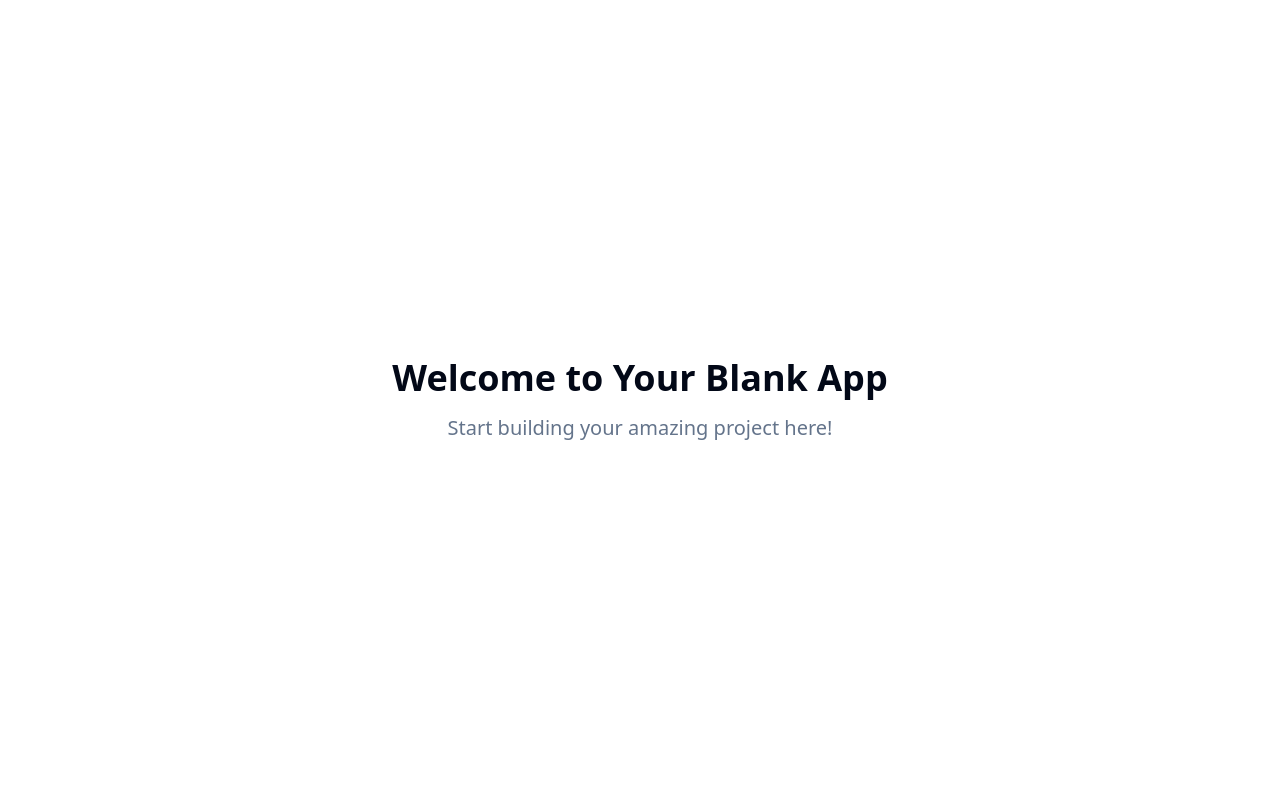
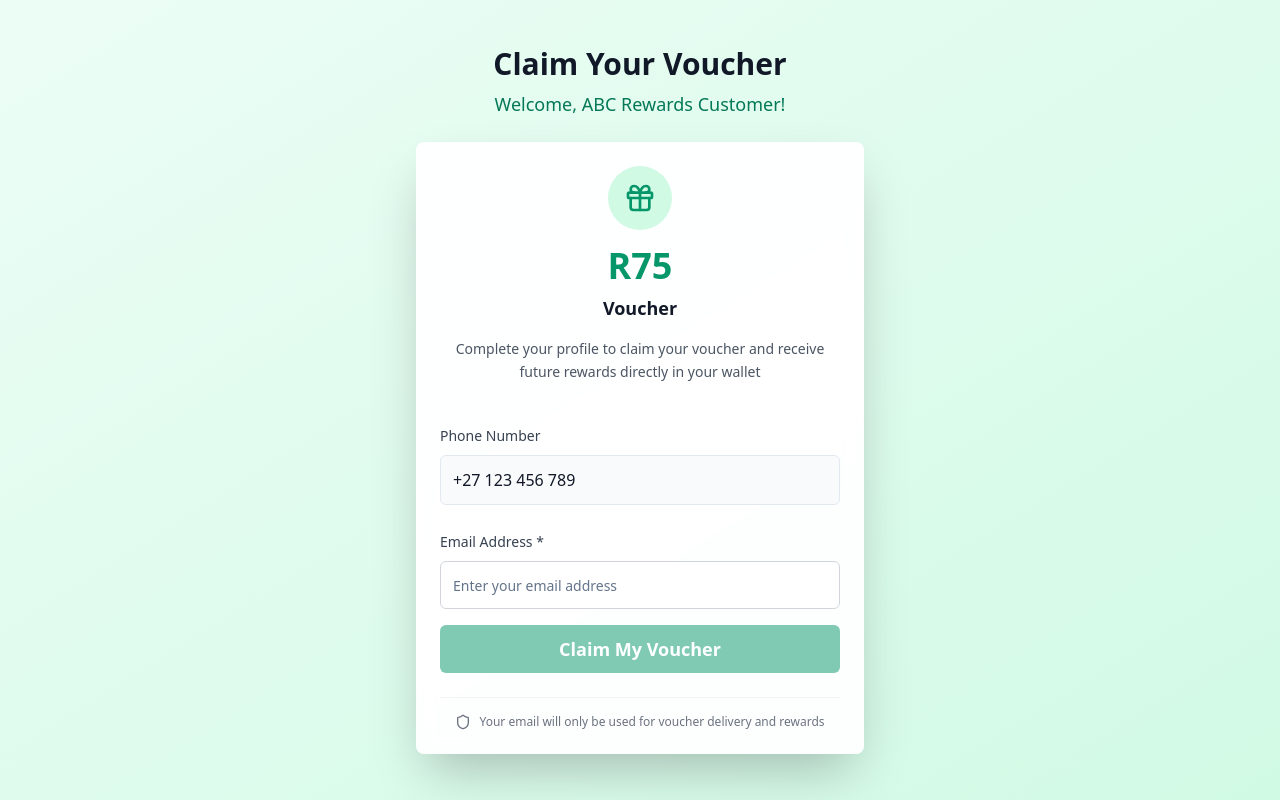
Before and after one commit to dominicaDP/voucher-claim-flow, a React (Vite) app: page / in a window 1280 px wide. Built offline with nearby package versions, Linux system fonts and the light colour scheme.

Commit message:
Add signup page
Implement email capture page for voucher redemption.

```diff
--- a/index.html
+++ b/index.html
@@ -1,14 +1,15 @@
+
 <!DOCTYPE html>
 <html lang="en">
   <head>
     <meta charset="UTF-8" />
     <meta name="viewport" content="width=device-width, initial-scale=1.0" />
-    <title>voucher-claim-flow</title>
-    <meta name="description" content="Lovable Generated Project" />
+    <title>Claim Your Voucher - ABC Rewards</title>
+    <meta name="description" content="Claim your voucher and complete your profile to receive rewards directly in your wallet" />
     <meta name="author" content="Lovable" />
 
-    <meta property="og:title" content="voucher-claim-flow" />
-    <meta property="og:description" content="Lovable Generated Project" />
+    <meta property="og:title" content="Claim Your Voucher - ABC Rewards" />
+    <meta property="og:description" content="Claim your voucher and complete your profile to receive rewards directly in your wallet" />
     <meta property="og:type" content="website" />
     <meta property="og:image" content="https://lovable.dev/opengraph-image-p98pqg.png" />
 
--- a/src/pages/Index.tsx
+++ b/src/pages/Index.tsx
@@ -1,11 +1,197 @@
-// Update this page (the content is just a fallback if you fail to update the page)
+
+import React, { useState } from 'react';
+import { Button } from "@/components/ui/button";
+import { Input } from "@/components/ui/input";
+import { Label } from "@/components/ui/label";
+import { Card, CardContent, CardHeader } from "@/components/ui/card";
+import { CheckCircle, Loader2, Gift, Shield } from 'lucide-react';
+import { useToast } from "@/hooks/use-toast";
 
 const Index = () => {
+  const [email, setEmail] = useState('');
+  const [isLoading, setIsLoading] = useState(false);
+  const [isSubmitted, setIsSubmitted] = useState(false);
+  const [emailError, setEmailError] = useState('');
+  const { toast } = useToast();
+
+  // Mock data for prototype
+  const mockData = {
+    clientName: "ABC Rewards",
+    voucherValue: "R75",
+    phoneNumber: "+27 123 456 789"
+  };
+
+  const validateEmail = (email: string) => {
+    const emailRegex = /^[^\s@]+@[^\s@]+\.[^\s@]+$/;
+    return emailRegex.test(email);
+  };
+
+  const handleEmailChange = (e: React.ChangeEvent<HTMLInputElement>) => {
+    const value = e.target.value;
+    setEmail(value);
+
+    if (value && !validateEmail(value)) {
+      setEmailError('Please enter a valid email address');
+    } else {
+      setEmailError('');
+    }
+  };
+
+  const handleSubmit = async (e: React.FormEvent) => {
+    e.preventDefault();
+
+    if (!email) {
+      setEmailError('Email address is required');
+      return;
+    }
+
+    if (!validateEmail(email)) {
+      setEmailError('Please enter a valid email address');
+      return;
+    }
+
+    setIsLoading(true);
+
+    // Simulate API call
+    try {
+      await new Promise(resolve => setTimeout(resolve, 2000));
+      setIsSubmitted(true);
+      toast({
+        title: "Voucher Claimed Successfully!",
+        description: "Check your email for confirmation details.",
+      });
+    } catch (error) {
+      toast({
+        title: "Something went wrong",
+        description: "Please try again later.",
+        variant: "destructive",
+      });
+    } finally {
+      setIsLoading(false);
+    }
+  };
+
+  if (isSubmitted) {
+    return (
+      <div className="min-h-screen bg-gradient-to-br from-emerald-50 to-emerald-100 flex items-center justify-center p-4">
+        <div className="w-full max-w-md space-y-6">
+          <Card className="border-0 shadow-2xl bg-white/95 backdrop-blur">
+            <CardContent className="p-8 text-center space-y-6">
+              <div className="mx-auto w-16 h-16 bg-emerald-100 rounded-full flex items-center justify-center">
+                <CheckCircle className="w-8 h-8 text-emerald-600" />
+              </div>
+
+              <div className="space-y-3">
+                <h1 className="text-2xl font-bold text-gray-900">
+                  Voucher Claimed!
+                </h1>
+                <p className="text-gray-600 leading-relaxed">
+                  Your {mockData.voucherValue} voucher has been successfully claimed.
+                  Check your email for confirmation and instructions on how to use your voucher.
+                </p>
+              </div>
+
+              <div className="p-4 bg-emerald-50 rounded-lg border border-emerald-200">
+                <p className="text-sm text-emerald-800 font-medium">
+                  Email sent to: {email}
+                </p>
+              </div>
+            </CardContent>
+          </Card>
+        </div>
+      </div>
+    );
+  }
+
   return (
-    <div className="min-h-screen flex items-center justify-center bg-background">
-      <div className="text-center">
-        <h1 className="text-4xl font-bold mb-4">Welcome to Your Blank App</h1>
-        <p className="text-xl text-muted-foreground">Start building your amazing project here!</p>
+    <div className="min-h-screen bg-gradient-to-br from-emerald-50 to-emerald-100 flex items-center justify-center p-4">
+      <div className="w-full max-w-md space-y-6">
+        {/* Header */}
+        <div className="text-center space-y-2">
+          <h1 className="text-3xl font-bold text-gray-900">Claim Your Voucher</h1>
+          <p className="text-lg text-emerald-700 font-medium">
+            Welcome, {mockData.clientName} Customer!
+          </p>
+        </div>
+
+        {/* Main Card */}
+        <Card className="border-0 shadow-2xl bg-white/95 backdrop-blur">
+          <CardHeader className="text-center pb-4">
+            {/* Voucher Value Display */}
+            <div className="space-y-4">
+              <div className="mx-auto w-16 h-16 bg-emerald-100 rounded-full flex items-center justify-center">
+                <Gift className="w-8 h-8 text-emerald-600" />
+              </div>
+
+              <div className="space-y-2">
+                <div className="text-4xl font-bold text-emerald-600">
+                  {mockData.voucherValue}
+                </div>
+                <div className="text-lg font-semibold text-gray-900">
+                  Voucher
+                </div>
+              </div>
+
+              <p className="text-sm text-gray-600 leading-relaxed">
+                Complete your profile to claim your voucher and receive future rewards directly in your wallet
+              </p>
+            </div>
+          </CardHeader>
+
+          <CardContent className="space-y-6 p-6">
+            {/* Phone Number Display */}
+            <div className="space-y-2">
+              <Label className="text-sm font-medium text-gray-700">Phone Number</Label>
+              <div className="p-3 bg-gray-50 rounded-md border">
+                <span className="text-gray-900 font-medium">{mockData.phoneNumber}</span>
+              </div>
+            </div>
+
+            {/* Email Form */}
+            <form onSubmit={handleSubmit} className="space-y-4">
+              <div className="space-y-2">
+                <Label htmlFor="email" className="text-sm font-medium text-gray-700">
+                  Email Address *
+                </Label>
+                <Input
+                  id="email"
+                  type="email"
+                  placeholder="Enter your email address"
+                  value={email}
+                  onChange={handleEmailChange}
+                  className={`h-12 ${emailError ? 'border-red-500 focus:border-red-500' : 'border-gray-300 focus:border-emerald-500'}`}
+                  disabled={isLoading}
+                />
+                {emailError && (
+                  <p className="text-sm text-red-600 mt-1">{emailError}</p>
+                )}
+              </div>
+
+              <Button
+                type="submit"
+                className="w-full h-12 bg-emerald-600 hover:bg-emerald-700 text-white font-semibold text-lg transition-colors duration-200"
+                disabled={isLoading || !!emailError || !email}
+              >
+                {isLoading ? (
+                  <>
+                    <Loader2 className="w-5 h-5 mr-2 animate-spin" />
+                    Claiming Voucher...
+                  </>
+                ) : (
+                  'Claim My Voucher'
+                )}
+              </Button>
+            </form>
+
+            {/* Trust Indicators */}
+            <div className="flex items-center justify-center space-x-2 pt-4 border-t border-gray-100">
+              <Shield className="w-4 h-4 text-gray-500" />
+              <p className="text-xs text-gray-500">
+                Your email will only be used for voucher delivery and rewards
+              </p>
+            </div>
+          </CardContent>
+        </Card>
       </div>
     </div>
   );
```
